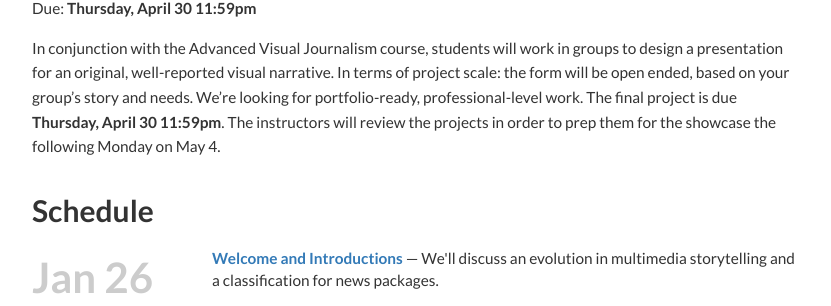
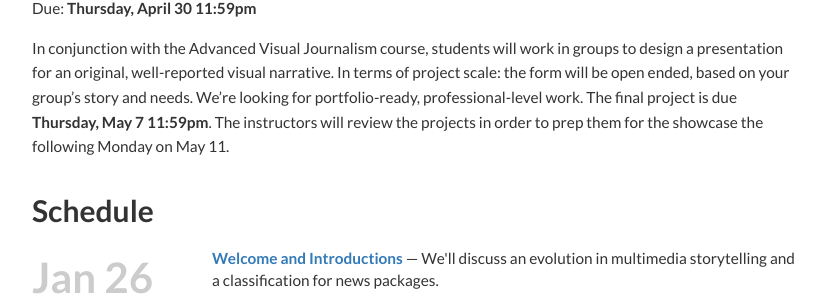
Before and after one commit to ucbsoj/15sp-onlinenewspackages, a Jekyll site: the page built from index.md, in a window 1280 px wide and 900 px high, scrolled down 2294 px. Shown: the part 147-453 px from the top of the window, without its empty margins (223-1054 px from the left). Built offline with Jekyll 4.4.1, drawn with Linux system fonts in a browser that asks for light colours; Markdown is read by kramdown in place of the engine named in the settings.

Commit message:
corrected final date

```diff
--- a/index.md
+++ b/index.md
@@ -84,4 +84,4 @@ Individually, each student will design and build a stand-alone single page story
 
 Due: **Thursday, April 30 11:59pm**
 
-In conjunction with the Advanced Visual Journalism course, students will work in groups to design a presentation for an original, well-reported visual narrative. In terms of project scale: the form will be open ended, based on your group’s story and needs. We’re looking for portfolio-ready, professional-level work. The final project is due **Thursday, April 30 11:59pm**. The instructors will review the projects in order to prep them for the showcase the following Monday on May 4.
+In conjunction with the Advanced Visual Journalism course, students will work in groups to design a presentation for an original, well-reported visual narrative. In terms of project scale: the form will be open ended, based on your group’s story and needs. We’re looking for portfolio-ready, professional-level work. The final project is due **Thursday, May 7 11:59pm**. The instructors will review the projects in order to prep them for the showcase the following Monday on May 11.
```
